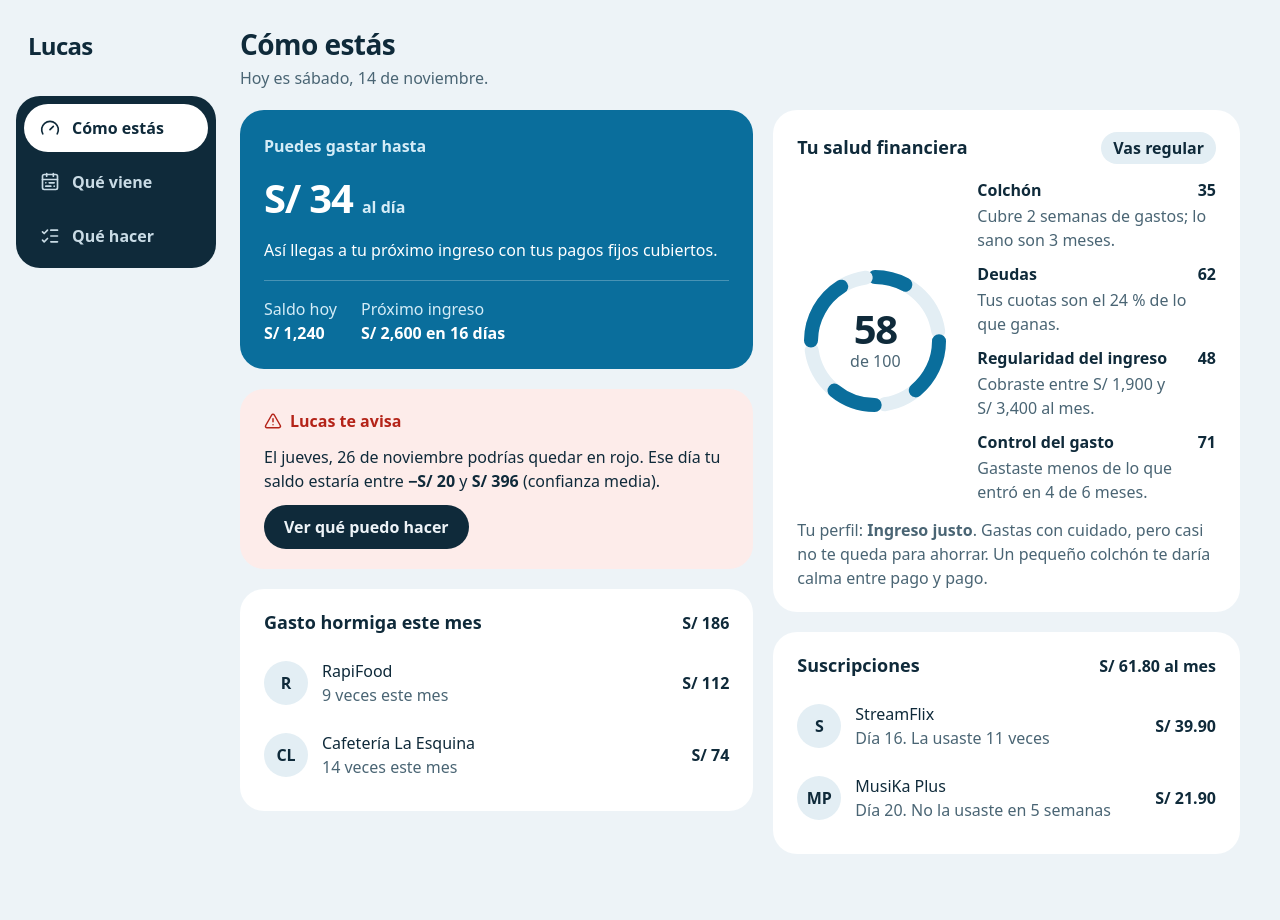
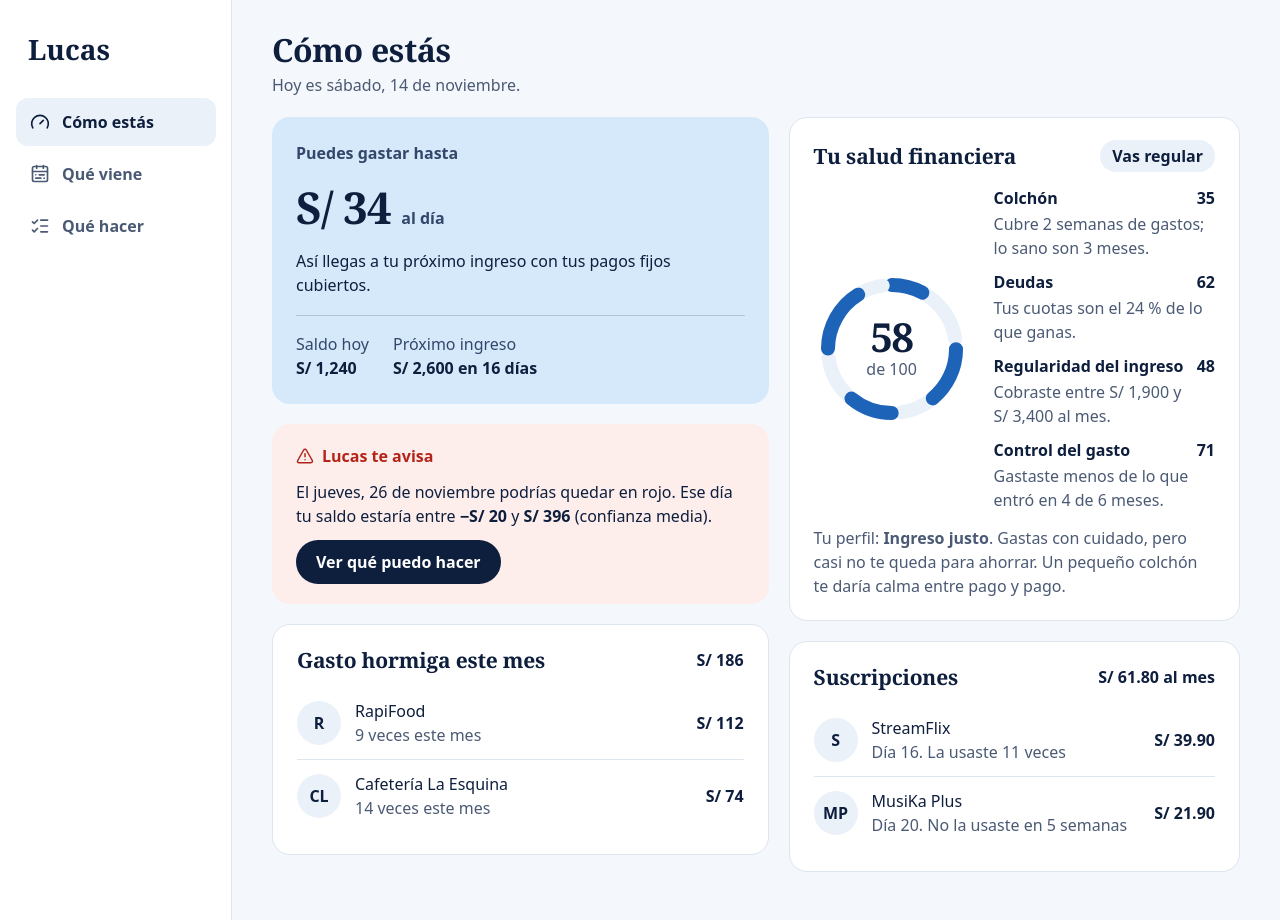
Before and after one commit to Nakusuo/Hackathon-BBVA-2026, a React (Vite) app in the folder app/: page /como-estas in a window 1280 px wide. Before the commit the page ends 894 px from the top, so only its background shows below. Built offline with nearby package versions, Linux system fonts and the light colour scheme.

Commit message:
feat(front): identidad editorial con títulos serif y paleta azul marino propia
Inspirada en los principios de banca empática (claridad, calma, accesibilidad),
sin logos, tipografías ni códigos de color de ningún banco.
Autora: Nakusuo/Marcela

```diff
--- a/app/package.json
+++ b/app/package.json
@@ -13,6 +13,7 @@
   "dependencies": {
     "@fontsource-variable/atkinson-hyperlegible-next": "^5.3.0",
     "@fontsource-variable/plus-jakarta-sans": "^5.3.0",
+    "@fontsource-variable/source-serif-4": "^5.3.1",
     "lucide-react": "^1.73.0",
     "react": "^19.3.1",
     "react-dom": "^19.3.1",
--- a/app/src/styles.css
+++ b/app/src/styles.css
@@ -1,56 +1,54 @@
 @import '@fontsource-variable/plus-jakarta-sans';
+@import '@fontsource-variable/source-serif-4';
 
-/* Paleta propia de Lucas: celestes con un solo acento. Rojo y verde solo marcan estado y siempre van con texto. */
+/* Paleta propia de Lucas: azul marino para leer, celeste para destacar. Rojo y verde solo marcan estado y siempre van con texto. */
 :root {
-  --fondo: #edf3f7;
+  --fondo: #f4f7fb;
   --superficie: #ffffff;
-  --superficie-suave: #e3eef4;
-  --borde: #d3e2eb;
-  --tinta: #0f2a3a;
-  --tinta-suave: #4a6574;
-  --acento: #0a6e9c;
-  --acento-fuerte: #075a80;
+  --superficie-suave: #eaf1f9;
+  --borde: #dde5ef;
+  --tinta: #0e1e3d;
+  --tinta-suave: #4b5a74;
+  --acento: #1d63b8;
+  --acento-fuerte: #164e94;
   --sobre-acento: #ffffff;
-  --principal: #0a6e9c;
-  --sobre-principal: #ffffff;
-  --sobre-principal-suave: #d4ecf7;
-  --nav: #0f2a3a;
-  --nav-texto: #c9dbe5;
-  --nav-activo: #ffffff;
-  --nav-activo-texto: #0f2a3a;
-  --banda: #9fd3ea;
+  --principal: #d5e9fb;
+  --sobre-principal: #0e1e3d;
+  --sobre-principal-suave: #33476a;
+  --boton: #0e1e3d;
+  --sobre-boton: #ffffff;
+  --banda: #b7d6f4;
   --riesgo: #b42318;
-  --riesgo-fondo: #fdecea;
+  --riesgo-fondo: #fdeeec;
   --bien: #1d6b46;
 
   --letra: 'Plus Jakarta Sans Variable', system-ui, sans-serif;
-  --radio: 24px;
-  --radio-chico: 16px;
+  --titulos: 'Source Serif 4 Variable', Georgia, serif;
+  --radio: 18px;
+  --radio-chico: 12px;
 
   color-scheme: light dark;
 }
 
 @media (prefers-color-scheme: dark) {
   :root {
-    --fondo: #071219;
-    --superficie: #0f1f28;
-    --superficie-suave: #17303d;
-    --borde: #1f3a48;
-    --tinta: #e4f0f6;
-    --tinta-suave: #a2bccb;
-    --acento: #6cc4e8;
-    --acento-fuerte: #93d5f0;
-    --sobre-acento: #071219;
-    --principal: #0d5a7e;
-    --sobre-principal: #ffffff;
-    --sobre-principal-suave: #c6e6f4;
-    --nav: #17303d;
-    --nav-texto: #a2bccb;
-    --nav-activo: #e4f0f6;
-    --nav-activo-texto: #071219;
-    --banda: #1f5470;
+    --fondo: #08111f;
+    --superficie: #101c30;
+      --superficie-suave: #182842;
+    --borde: #24344f;
+    --tinta: #e8eff8;
+    --tinta-suave: #a9b8ce;
+    --acento: #7db8f0;
+    --acento-fuerte: #a3cdf5;
+    --sobre-acento: #08111f;
+    --principal: #16335a;
+    --sobre-principal: #e8eff8;
+    --sobre-principal-suave: #bcd0ea;
+    --boton: #e8eff8;
+    --sobre-boton: #08111f;
+    --banda: #234a76;
     --riesgo: #ff8a80;
-    --riesgo-fondo: #3a1c1c;
+    --riesgo-fondo: #3a1d22;
     --bien: #7dd3a8;
   }
 }
@@ -79,17 +77,21 @@ p {
   margin: 0;
 }
 
+h1,
+h2 {
+  font-family: var(--titulos);
+  font-weight: 600;
+  letter-spacing: -0.01em;
+}
+
 h1 {
-  font-size: 1.75rem;
-  font-weight: 700;
-  letter-spacing: -0.02em;
-  line-height: 1.2;
+  font-size: 2rem;
+  line-height: 1.15;
 }
 
 h2 {
-  font-size: 1.125rem;
-  font-weight: 700;
-  line-height: 1.3;
+  font-size: 1.3125rem;
+  line-height: 1.25;
 }
 
 h3 {
@@ -105,9 +107,17 @@ h3 {
 /* Estructura: barra lateral en laptop, barra flotante abajo en celular */
 
 .app {
+  --ancho-lateral: 232px;
   min-height: 100vh;
   display: grid;
-  grid-template-columns: 232px 1fr;
+  grid-template-columns: var(--ancho-lateral) 1fr;
+  /* Pinta la columna lateral hasta el final aunque la barra sea sticky y mida solo la ventana. */
+  background: linear-gradient(
+    to right,
+    var(--superficie) calc(var(--ancho-lateral) - 1px),
+    var(--borde) calc(var(--ancho-lateral) - 1px) var(--ancho-lateral),
+    var(--fondo) var(--ancho-lateral)
+  );
 }
 
 .lateral {
@@ -117,13 +127,13 @@ h3 {
   padding: 28px 16px;
   display: flex;
   flex-direction: column;
-  gap: 32px;
+  gap: 28px;
 }
 
 .marca {
-  font-size: 1.5rem;
-  font-weight: 800;
-  letter-spacing: -0.03em;
+  font-family: var(--titulos);
+  font-size: 1.75rem;
+  font-weight: 700;
   color: var(--tinta);
   text-decoration: none;
   padding: 0 12px;
@@ -132,10 +142,7 @@ h3 {
 .navegacion {
   display: flex;
   flex-direction: column;
-  gap: 6px;
-  padding: 8px;
-  border-radius: var(--radio);
-  background: var(--nav);
+  gap: 4px;
 }
 
 .navegacion a {
@@ -143,21 +150,22 @@ h3 {
   align-items: center;
   gap: 12px;
   min-height: 48px;
-  padding: 0 16px;
-  border-radius: 999px;
-  color: var(--nav-texto);
+  padding: 0 14px;
+  border-radius: var(--radio-chico);
+  color: var(--tinta-suave);
   font-weight: 600;
   text-decoration: none;
   white-space: nowrap;
 }
 
 .navegacion a:hover {
-  color: var(--nav-activo);
+  color: var(--tinta);
+  background: var(--fondo);
 }
 
 .navegacion a[aria-current='page'] {
-  background: var(--nav-activo);
-  color: var(--nav-activo-texto);
+  background: var(--superficie-suave);
+  color: var(--tinta);
 }
 
 .navegacion svg {
@@ -166,8 +174,8 @@ h3 {
 
 .contenido {
   width: 100%;
-  max-width: 1040px;
-  padding: 28px 32px 40px 8px;
+  max-width: 1080px;
+  padding: 32px 40px 48px;
   display: grid;
   gap: 20px;
   align-content: start;
@@ -199,6 +207,7 @@ h3 {
 
 .tarjeta {
   background: var(--superficie);
+  border: 1px solid var(--borde);
   border-radius: var(--radio);
   padding: 22px 24px;
   display: grid;
@@ -231,7 +240,6 @@ h3 {
   margin: 0;
   padding: 0;
   display: grid;
-  gap: 4px;
 }
 
 .boton {
@@ -243,8 +251,8 @@ h3 {
   padding: 0 20px;
   border-radius: 999px;
   border: 0;
-  background: var(--tinta);
-  color: var(--fondo);
+  background: var(--boton);
+  color: var(--sobre-boton);
   font: inherit;
   font-weight: 700;
   text-decoration: none;
@@ -288,7 +296,11 @@ h3 {
   display: flex;
   align-items: center;
   gap: 14px;
-  padding: 10px 0;
+  padding: 12px 0;
+}
+
+.fila + .fila {
+  border-top: 1px solid var(--borde);
 }
 
 .fila-texto {
@@ -328,13 +340,15 @@ h3 {
 }
 
 .principal-cifra {
-  font-size: 2.5rem;
-  font-weight: 800;
-  letter-spacing: -0.03em;
+  font-family: var(--titulos);
+  font-size: 2.75rem;
+  font-weight: 600;
+  letter-spacing: -0.02em;
   line-height: 1.1;
 }
 
 .principal-cifra small {
+  font-family: var(--letra);
   font-size: 1rem;
   font-weight: 600;
   letter-spacing: 0;
@@ -346,7 +360,7 @@ h3 {
   gap: 24px;
   flex-wrap: wrap;
   padding-top: 16px;
-  border-top: 1px solid rgb(255 255 255 / 0.25);
+  border-top: 1px solid color-mix(in srgb, var(--sobre-principal) 18%, transparent);
 }
 
 .principal-pie div {
@@ -407,8 +421,9 @@ h3 {
 }
 
 .anillo-valor {
+  font-family: var(--titulos);
   font-size: 2.5rem;
-  font-weight: 800;
+  font-weight: 600;
   line-height: 1;
   letter-spacing: -0.03em;
 }
@@ -453,8 +468,8 @@ h3 {
 }
 
 .selector button[aria-pressed='true'] {
-  background: var(--tinta);
-  color: var(--fondo);
+  background: var(--boton);
+  color: var(--sobre-boton);
 }
 
 .grafico {
@@ -495,8 +510,8 @@ h3 {
 }
 
 .globo {
-  background: var(--tinta);
-  color: var(--fondo);
+  background: var(--boton);
+  color: var(--sobre-boton);
   border-radius: var(--radio-chico);
   padding: 10px 14px;
   font-size: 1rem;
@@ -575,6 +590,7 @@ details[open] summary::after {
 @media (max-width: 760px) {
   .app {
     display: block;
+    background: var(--fondo);
     padding-bottom: 96px;
   }
 
@@ -582,6 +598,8 @@ details[open] summary::after {
     position: static;
     height: auto;
     padding: 20px 16px 0;
+    background: none;
+    border: 0;
   }
 
   .marca {
@@ -591,28 +609,29 @@ details[open] summary::after {
   .navegacion {
     position: fixed;
     z-index: 10;
-    left: 50%;
-    bottom: 16px;
-    transform: translateX(-50%);
+    left: 0;
+    right: 0;
+    bottom: 0;
     flex-direction: row;
-    gap: 4px;
-    padding: 6px;
-    border-radius: 999px;
+    justify-content: space-around;
+    gap: 0;
+    padding: 6px 8px calc(6px + env(safe-area-inset-bottom));
+    background: var(--superficie);
+    border-top: 1px solid var(--borde);
   }
 
   .navegacion a {
-    min-height: 48px;
-    padding: 0 14px;
-    gap: 8px;
+    flex: 1;
+    flex-direction: column;
+    justify-content: center;
+    gap: 2px;
+    min-height: 60px;
+    padding: 4px;
   }
 
-  /* En celular solo la pestaña activa muestra su nombre, como en las barras flotantes. */
-  .navegacion a:not([aria-current='page']) span {
-    position: absolute;
-    width: 1px;
-    height: 1px;
-    overflow: hidden;
-    clip: rect(0 0 0 0);
+  .navegacion a[aria-current='page'] {
+    background: none;
+    color: var(--acento-fuerte);
   }
 
   .contenido {
```
Also changed, not shown: 1 other file (tests, documents, lock files or other folders).
